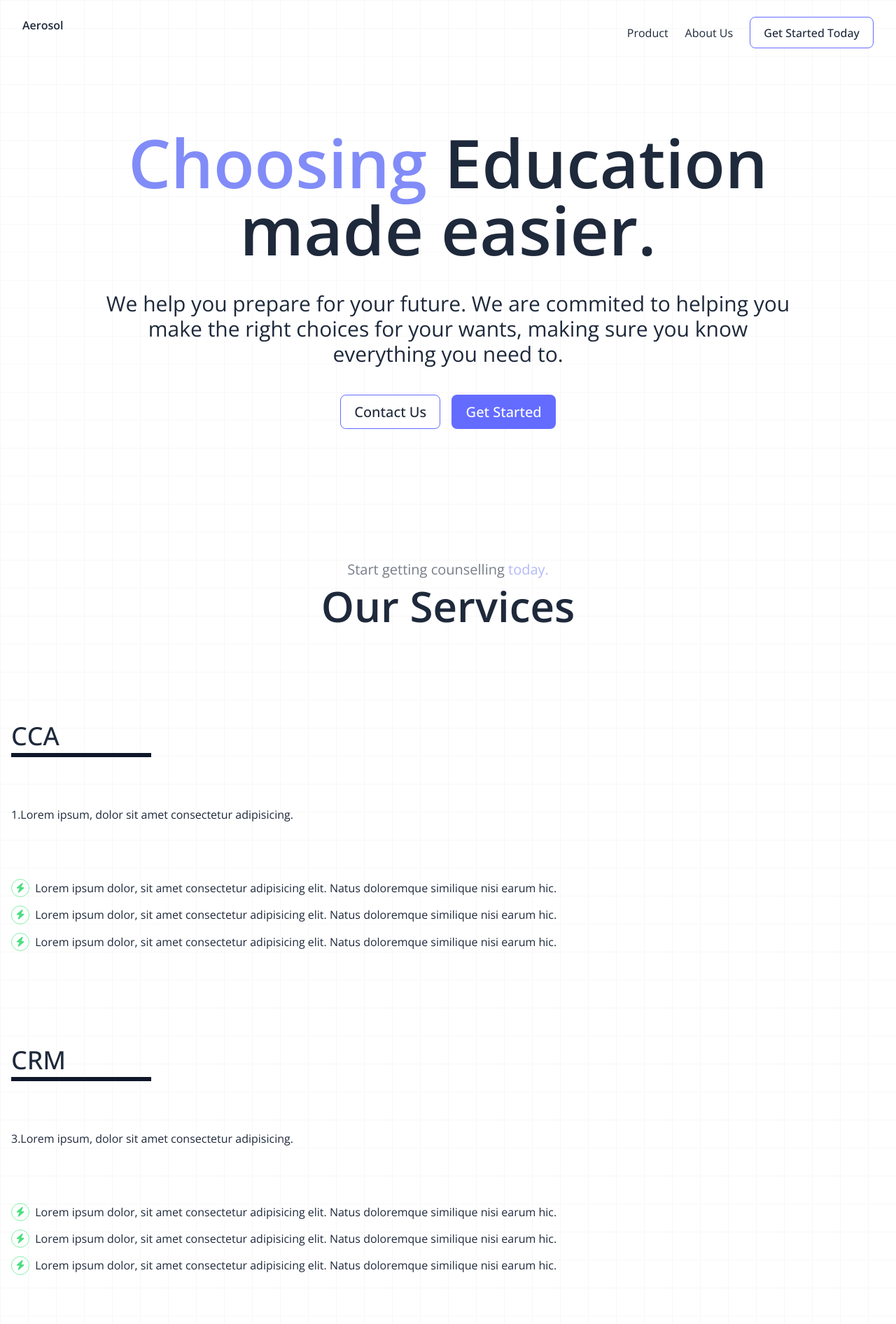
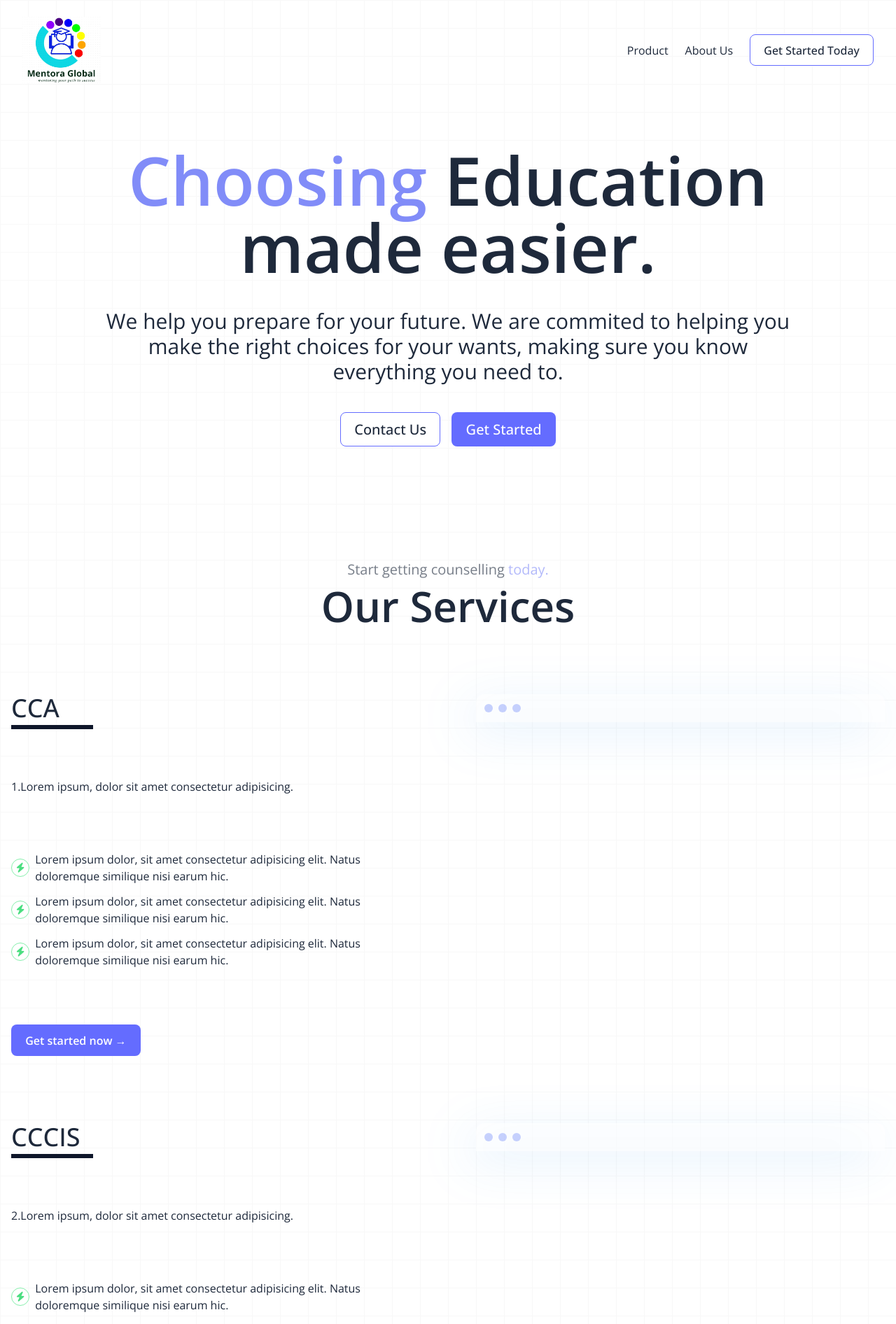
Before and after one commit to ajdjyt/landing-site, a SvelteKit app: page / in a window 1280 px wide. Shown: the top 1892 px of the page at 70% size. Built offline with nearby package versions, Linux system fonts and the light colour scheme.

Commit message:
add logo and add product buttons

```diff
--- a/src/app.css
+++ b/src/app.css
@@ -3,7 +3,7 @@
 @tailwind utilities;
 
 * {
-    font-family: "Open Sans", sans-serif;
+	font-family: 'Open Sans', sans-serif;
 }
 
 html {
@@ -17,11 +17,12 @@ span {
 
 .bgGrid {
 	background-size: 40px 40px;
-    background-image: linear-gradient(to right, grey 1px, transparent 1px), linear-gradient(to bottom, grey 1px, transparent 1px);
+	background-image: linear-gradient(to right, grey 1px, transparent 1px),
+		linear-gradient(to bottom, grey 1px, transparent 1px);
 }
 
-
-button, .button {
+button,
+.button {
 	border-radius: 8px;
 	border: 1px solid transparent;
 	padding: 0.6em 1.2em;
@@ -37,10 +38,10 @@ button:hover {
 	border-color: #646cff;
 }
 
-button:focus, button:focus-visible {
+button:focus,
+button:focus-visible {
 	outline: 4px auto -webkit-focus-ring-color;
 }
-
 
 .specialBtn {
 	border-color: #646cff;
@@ -54,3 +55,7 @@ button:focus, button:focus-visible {
 .specialBtn:hover {
 	border-color: blue;
 }
+
+.dropShadow {
+	filter: drop-shadow(-10.8923px 14.523px 35.0973px rgba(29, 140, 242, 0.2));
+}
--- a/src/components/Header.svelte
+++ b/src/components/Header.svelte
@@ -1,11 +1,14 @@
 <script>
-    let sitename="Aerosol";
+	let sitename = 'MentoraGlobal';
 </script>
 
-<header class="flex flex-col relative z-20 ">
-    <div class="max-w-[1400] mx-auto w-full flex item-center justify-between px-4 py-6">
+<header class="flex flex-col relative z-20">
+	<div class="max-w-[1400em] mx-auto w-full flex item-center justify-between px-4 py-6">
 		<a href="/">
-            <h1 class="font-semibold">{sitename}</h1>
+			<!-- <h1 class="font-semibold">{sitename}</h1> -->
+			<div class="flex flex-col bg-white gap-4 flex-1">
+				<img class="max-w-[7rem]" src="assets/logo.jpeg" alt="" />
+			</div>
 		</a>
 		<button class="md:hidden grid place-items-center">
 			<i class="fa-solid fa-bars"></i>
--- a/src/components/Product.svelte
+++ b/src/components/Product.svelte
@@ -1,37 +1,40 @@
 <script>
-    import SectionWrapper from "./SectionWrapper.svelte";
-    import ProductCard from "./ProductCard.svelte";
+	import SectionWrapper from './SectionWrapper.svelte';
+	import ProductCard from './ProductCard.svelte';
 
 	let productFeatures = [
 		{
-            featureName: "CCA",
+			featureName: 'CCA',
 			featureList: [
-                "Lorem ipsum dolor, sit amet consectetur adipisicing elit. Natus doloremque similique nisi earum hic.",
-                "Lorem ipsum dolor, sit amet consectetur adipisicing elit. Natus doloremque similique nisi earum hic.",
-                "Lorem ipsum dolor, sit amet consectetur adipisicing elit. Natus doloremque similique nisi earum hic."
+				'Lorem ipsum dolor, sit amet consectetur adipisicing elit. Natus doloremque similique nisi earum hic.',
+				'Lorem ipsum dolor, sit amet consectetur adipisicing elit. Natus doloremque similique nisi earum hic.',
+				'Lorem ipsum dolor, sit amet consectetur adipisicing elit. Natus doloremque similique nisi earum hic.'
 			],
-            description:'1.Lorem ipsum, dolor sit amet consectetur adipisicing.',
-            imgUrl: ''
+			description: '1.Lorem ipsum, dolor sit amet consectetur adipisicing.',
+			imgUrl: '',
+			externalLink: 'https://mentoraglobal.edumilestones.com/'
 		},
 		{
-            featureName: "CCCIS",
+			featureName: 'CCCIS',
 			featureList: [
-                "Lorem ipsum dolor, sit amet consectetur adipisicing elit. Natus doloremque similique nisi earum hic.",
-                "Lorem ipsum dolor, sit amet consectetur adipisicing elit. Natus doloremque similique nisi earum hic.",
-                "Lorem ipsum dolor, sit amet consectetur adipisicing elit. Natus doloremque similique nisi earum hic."
+				'Lorem ipsum dolor, sit amet consectetur adipisicing elit. Natus doloremque similique nisi earum hic.',
+				'Lorem ipsum dolor, sit amet consectetur adipisicing elit. Natus doloremque similique nisi earum hic.',
+				'Lorem ipsum dolor, sit amet consectetur adipisicing elit. Natus doloremque similique nisi earum hic.'
 			],
-            description:'2.Lorem ipsum, dolor sit amet consectetur adipisicing.',
-            imgUrl: ''
+			description: '2.Lorem ipsum, dolor sit amet consectetur adipisicing.',
+			imgUrl: '',
+			externalLink: 'https://mentoraglobal.edumilestones.com/abroad-studies/index-new.php?new=yes'
 		},
 		{
-            featureName: "CRM",
+			featureName: 'CRM',
 			featureList: [
-                "Lorem ipsum dolor, sit amet consectetur adipisicing elit. Natus doloremque similique nisi earum hic.",
-                "Lorem ipsum dolor, sit amet consectetur adipisicing elit. Natus doloremque similique nisi earum hic.",
-                "Lorem ipsum dolor, sit amet consectetur adipisicing elit. Natus doloremque similique nisi earum hic."
+				'Lorem ipsum dolor, sit amet consectetur adipisicing elit. Natus doloremque similique nisi earum hic.',
+				'Lorem ipsum dolor, sit amet consectetur adipisicing elit. Natus doloremque similique nisi earum hic.',
+				'Lorem ipsum dolor, sit amet consectetur adipisicing elit. Natus doloremque similique nisi earum hic.'
 			],
-            description:'3.Lorem ipsum, dolor sit amet consectetur adipisicing.',
-            imgUrl: ''
+			description: '3.Lorem ipsum, dolor sit amet consectetur adipisicing.',
+			imgUrl: '',
+			externalLink: 'https://mentoraglobal.edumilestones.com/cm/'
 		}
 	];
 	// ["CCA", "CCCIS", "CRM"]
@@ -40,8 +43,14 @@
 <SectionWrapper id="product">
 	<div class="flex flex-col gap-10 sm:gap-14 md:gap-24 flex-1 justify-center pb-10 md:pb-14">
 		<div class="flex flex-col gap-2">
-            <p class="opacity-60 text-base sm:text-lg md:text-xl text-center">Start getting counselling <span class="text-indigo-400">today.</span></p>
-            <h3 class="text-4xl sm:text-5xl md:text-6xl max-w-[1000px] mx-auto w-full font-semibold text-center">Our Services</h3>
+			<p class="opacity-60 text-base sm:text-lg md:text-xl text-center">
+				Start getting counselling <span class="text-indigo-400">today.</span>
+			</p>
+			<h3
+				class="text-4xl sm:text-5xl md:text-6xl max-w-[1000px] mx-auto w-full font-semibold text-center"
+			>
+				Our Services
+			</h3>
 		</div>
 		{#each productFeatures as productFeature, index}
 			<ProductCard {productFeature} {index}>
--- a/src/components/ProductCard.svelte
+++ b/src/components/ProductCard.svelte
@@ -3,24 +3,45 @@
 	export let productFeature;
 </script>
 
-<div class={"flex flex-col gap-8 md:gap-10 pt-8 sm:pt-10  "+
-    (index % 2 === 1 ? " md:order-2" : " ") }>
-    <div class="flex flex-col gap-14 md:gap-14 lg:gap-20 relative text-base">
-
-        <h4 class="text-2xl sm:text-3xl md:text-4xl max-w-[1000px] w-full font-medium relative pr-10 after:absolute after:top-full after:left-0 after:w-1/5 after:h-1.5 after:mt-1 after:bg-slate-900">
+<div class="grid grid-cols-1 md:grid-cols-2 gap-14 md:gap-14 lg:gap-20 relative text-base">
+	<div
+		class={'flex flex-col gap-14 md:gap-14 lg:gap-20 relative text-base' +
+			(index % 2 === 1 ? ' md:order-2' : ' ')}
+	>
+		<h4
+			class="text-2xl sm:text-3xl md:text-4xl max-w-[1000px] w-full font-medium relative pr-10 after:absolute after:top-full after:left-0 after:w-1/5 after:h-1.5 after:mt-1 after:bg-slate-900"
+		>
 			<slot />
 		</h4>
 		<p>{productFeature.description}</p>
 		<div class="flex flex-col gap-3">
-
 			{#each productFeature.featureList as listItem}
 				<div class="flex gap-2 items-center">
-                    <div class="grid place-items-center px-1.5 text-xs sm:text-sm aspect-square rounded-full border-[1.5px] bg-white border-solid border-green-300">
+					<div
+						class="grid place-items-center px-1.5 text-xs sm:text-sm aspect-square rounded-full border-[1.5px] bg-white border-solid border-green-300"
+					>
 						<i class="fa-solid fa-bolt text-green-400"></i>
 					</div>
 					<p>{listItem}</p>
 				</div>
 			{/each}
 		</div>
+		<div class="flex items-center">
+			<a href={productFeature.externalLink}>
+				<button class="specialBtnDark mr-auto font-semibold">
+					<p>Get started now &rarr;</p>
+				</button>
+			</a>
 		</div>
 	</div>
+	<div
+		class={'flex flex-col overflow-hidden dropShadow rounded-b-lg' +
+			(index % 2 === 1 ? ' md:order-2' : ' ')}
+	>
+		<div class="rounded-t-xl h-8 sm:h-10 bg-white opacity-60 px-3 flex items-center gap-2">
+			{#each [1, 2, 3] as i}
+				<div class="rounded-full aspect-square w-2.5 sm:w-3 bg-indigo-300" />
+			{/each}
+		</div>
+	</div>
+</div>
```
Also changed, not shown: static/assets/logo.jpeg (added). Lines whose indentation alone changed are shown as unchanged.
